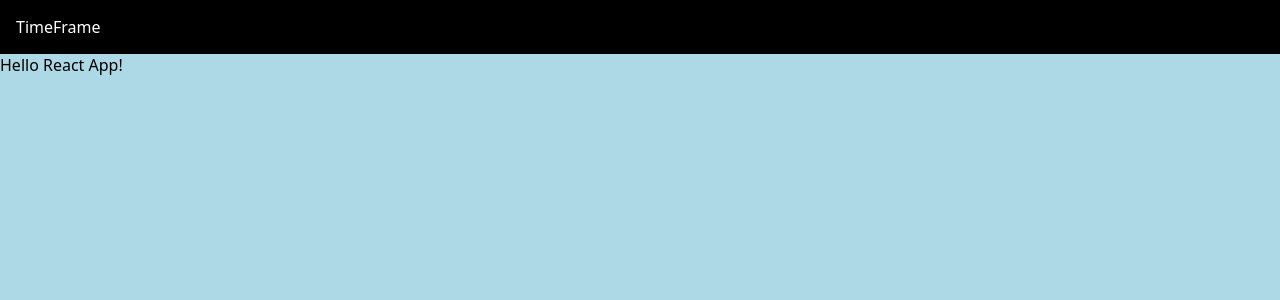
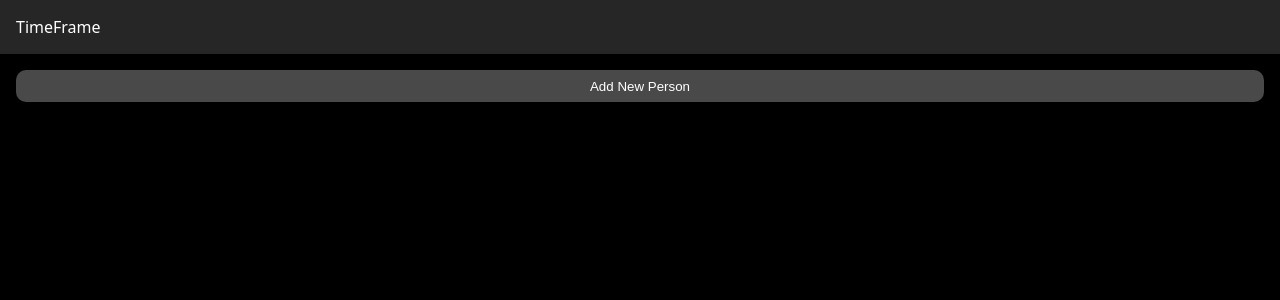
Before and after one commit to derekleerock/TimeFrame-pwa, a React app: page / in a window 1280 px wide. Shown: the top 300 px of the page. Built offline with nearby package versions, Linux system fonts and the light colour scheme.

Commit message:
create header and add person button

```diff
--- a/src/js/App.js
+++ b/src/js/App.js
@@ -6,7 +6,9 @@ export default class App extends React.Component {
         return (
             <div>
                 <AppBar/>
-                Hello React App!
+              <main>
+                <button>Add New Person</button>
+              </main>
             </div>
         )
     }
--- a/src/js/AppBar.js
+++ b/src/js/AppBar.js
@@ -1,5 +1,4 @@
 import React from 'react'
-import '../scss/appBar.scss'
 
 export default class AppBar extends React.Component {
   render() {
--- a/src/scss/app.scss
+++ b/src/scss/app.scss
@@ -1,9 +1,42 @@
+@import "colors";
+@import "appBar";
+
 body {
   margin: 0;
   padding: 0;
   font-size: 16px;
   font-family: "Noto Sans", sans-serif;
-  background-color: lightblue;
+  background-color: $background;
+  color: $base;
   height: 100%;
   width: 100%;
+
+  & > div {
+    display: flex;
+    flex-direction: column;
+  }
+
+  main {
+    display: flex;
+    flex-direction: column;
+  }
 }
+
+button {
+  transition: background-color 0.5s ease;
+  background-color: $accent;
+  color: $base;
+  font-weight: 500;
+  border-radius: 10px;
+  border: none;
+  margin: 1rem;
+  height: 2rem;
+  &:hover, &:focus {
+    background-color: lighten($accent, 15);
+  }
+
+  &:focus {
+    outline: none;
+    border: 1px solid darken($base, 25);
+  }
+}
--- a/src/scss/appBar.scss
+++ b/src/scss/appBar.scss
@@ -1,5 +1,5 @@
 header {
-  background-color: black;
+  background-color: lighten($background, 15);
   padding: 1rem;
-  color: white;
+  color: $base;
 }
--- /dev/null
+++ b/src/scss/colors.scss
@@ -0,0 +1,3 @@
+$background: #000000;
+$base: #FFFFFF;
+$accent: #494949;
--- /dev/null
+++ b/src/scss/mixins.scss
@@ -0,0 +1,4 @@
+@mixin scrollable-y() {
+  overflow-y: scroll;
+  -webkit-overflow-scrolling: touch;
+}
```
Also changed, not shown: test/AppTest.js (+6 -6 lines).
